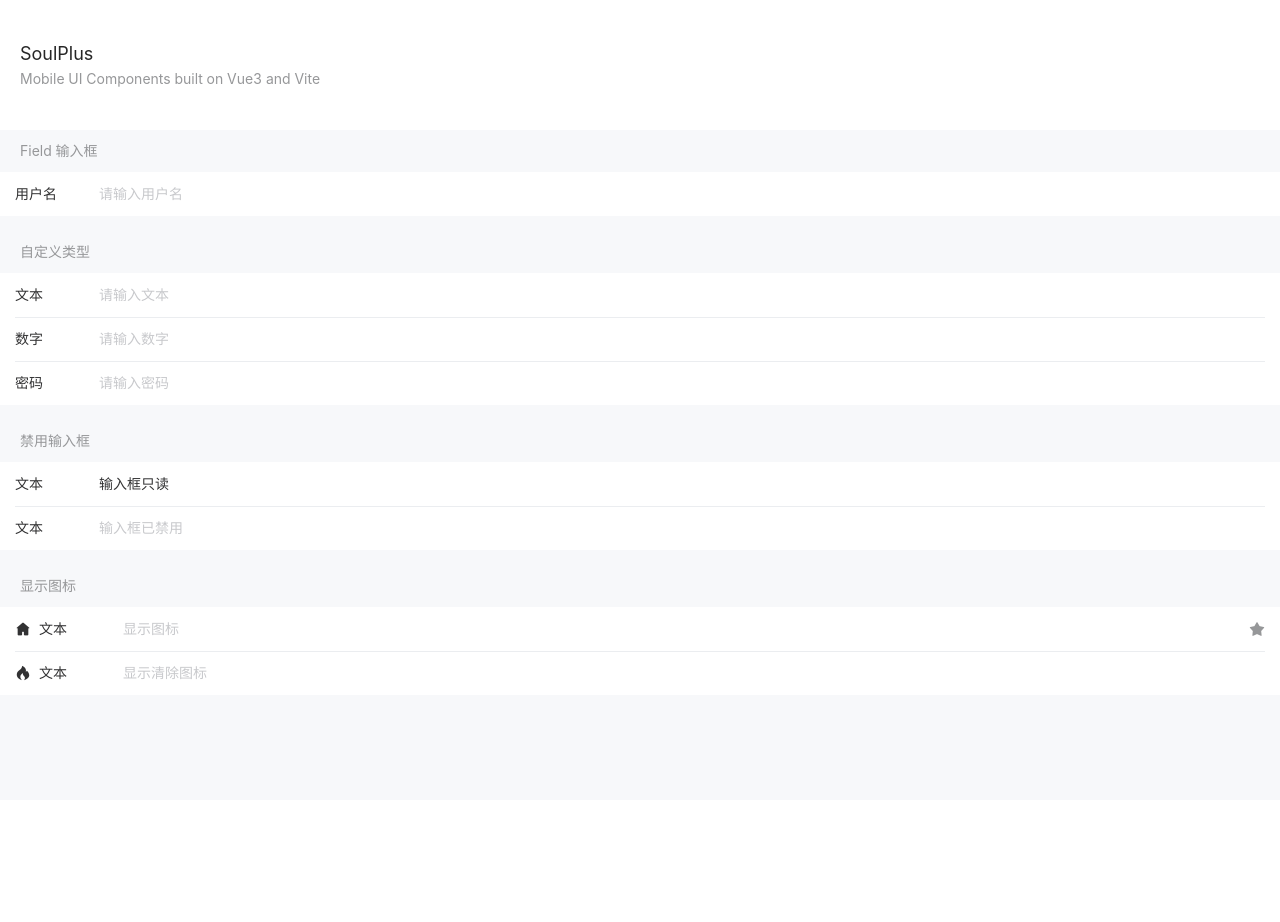
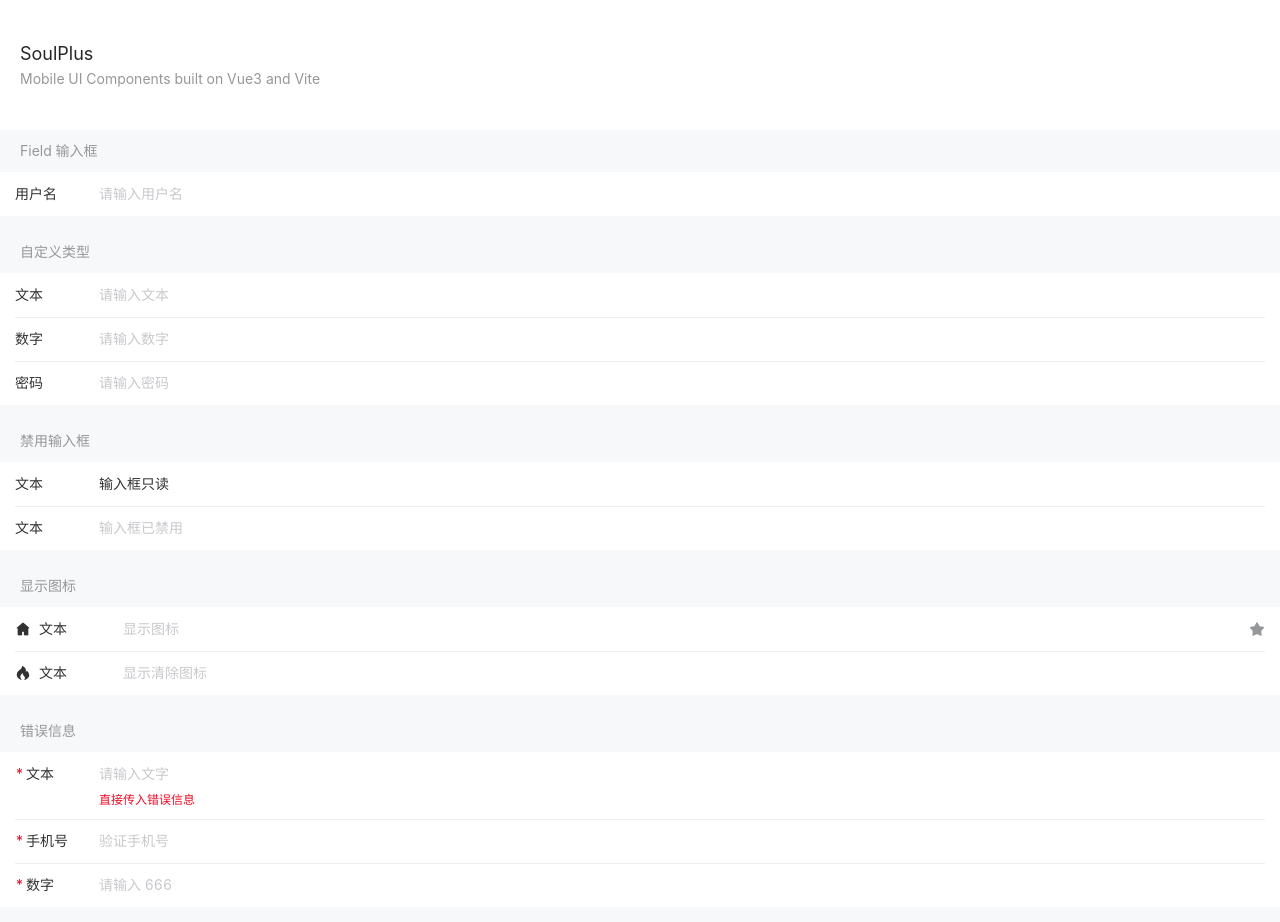
Before and after one commit to jsdawn/soul-plus, a Vue app: page /#/field in a window 1280 px wide. Before the commit the page ends 800 px from the top, so only its background shows below. Built offline with nearby package versions, Linux system fonts and the light colour scheme.

Commit message:
add field rules

```diff
--- a/packages/Field/SoField.vue
+++ b/packages/Field/SoField.vue
@@ -20,7 +20,10 @@
     <div
       class="so-field__label"
       v-if="props.label || slots.label"
-      :class="props.labelClass"
+      :class="[
+        { 'so-field__label--required': props.required },
+        props.labelClass
+      ]"
       :style="{ width: props.labelWidth, textAlign: props.labelAlign }"
     >
       <slot name="label">
@@ -28,6 +31,7 @@
       </slot>
     </div>
 
+    <div class="so-field__value">
       <div class="so-field__body">
         <slot>
           <input
@@ -58,6 +62,14 @@
         </slot>
       </div>
 
+      <div
+        class="so-field__error-message"
+        v-if="state.validateMessage || props.errorMessage"
+      >
+        {{ state.validateMessage || props.errorMessage }}
+      </div>
+    </div>
+
     <slot name="extra"></slot>
   </div>
 </template>
@@ -69,7 +81,15 @@
 </script>
 
 <script setup>
-import { ref, useAttrs, computed, reactive, useSlots } from 'vue';
+import {
+  ref,
+  useAttrs,
+  computed,
+  reactive,
+  useSlots,
+  watch,
+  onMounted
+} from 'vue';
 import { trigger, useTruthy } from '../hooks';
 
 import SoIcon from '../Icon';
@@ -93,7 +113,7 @@
   formatter: Function,
   center: Boolean,
   clickable: Boolean,
-  rules: Array,
+  rules: [Array, Object],
 
   labelClass: [String, Array, Object],
   labelWidth: String,
@@ -146,6 +166,62 @@
   }
 };
 
+// -s validate rules -
+
+const resetValidation = () => {
+  if (!state.validateFailed) return;
+  state.validateFailed = false;
+  state.validateMessage = '';
+};
+
+const validate = rules => {
+  resetValidation();
+  if (!rules || !rules.length) return;
+
+  for (let rule of rules) {
+    // required
+    if (rule.required && getModelValue() == '') {
+      state.validateFailed = true;
+      state.validateMessage = rule.message || '';
+      return;
+    }
+
+    // validator
+    if (rule.validator) {
+      let result = rule.validator(props.modelValue, rule);
+      let isResStr = typeof result === 'string';
+      if (isResStr || result === false) {
+        state.validateFailed = true;
+        state.validateMessage = (isResStr ? result : rule.message) || '';
+        return;
+      }
+    }
+    // pattern
+    else if (rule.pattern) {
+      let reg = new RegExp(rule.pattern);
+      if (reg && !reg.test(props.modelValue)) {
+        state.validateFailed = true;
+        state.validateMessage = rule.message || '';
+        return;
+      }
+    }
+  }
+};
+
+const validateWithTrigger = trigger => {
+  if (!props.rules) return;
+
+  let validRules = []
+    .concat(props.rules)
+    .filter(rule => trigger === (rule.trigger || 'blur'));
+
+  if (validRules.length) validate(validRules);
+};
+
+// -end validate rules -
+
+// -s input events -
+
 const onClick = event => emit('click', event);
 
 const onClear = event => {
@@ -158,6 +234,7 @@
   state.focused = false;
   updateValue(getModelValue());
   emit('blur', event);
+  validateWithTrigger('blur');
 };
 
 const onFocus = event => {
@@ -209,4 +286,19 @@
     onCompositionend: endComposing
   };
 });
+
+// -end input events -
+
+watch(
+  () => props.modelValue,
+  () => {
+    updateValue(getModelValue());
+    resetValidation();
+    validateWithTrigger('change');
+  }
+);
+
+onMounted(() => {
+  updateValue(getModelValue());
+});
 </script>
--- a/packages/theme-chalk/src/field.scss
+++ b/packages/theme-chalk/src/field.scss
@@ -6,6 +6,7 @@
 $field-disabled-color: $gray-5;
 $icon-padding: 8px;
 $icon-clear-color: $gray-5;
+$error-color: $red;
 
 .so-field {
   position: relative;
@@ -71,16 +72,33 @@
   &__label {
     flex: none;
     width: 6em;
+
+    &--required:before {
+      margin-right: 2px;
+      color: $error-color;
+      content: '*';
+    }
+  }
+
+  &__value {
+    position: relative;
+    flex: 1;
+    color: $text-secondary-color;
+    text-align: right;
+    word-wrap: break-word;
+  }
+
+  &__error-message {
+    margin-top: 5px;
+    color: $error-color;
+    text-align: left;
+    font-size: $font-size-sm;
+    line-height: 1.5;
   }
 
   &__body {
-    position: relative;
-    flex: 1;
     display: flex;
     align-items: center;
-    color: $text-secondary-color;
-    text-align: right;
-    word-wrap: break-word;
   }
 
   &__control {
--- a/rollup.config.js
+++ b/rollup.config.js
@@ -6,7 +6,6 @@
 import vue from 'rollup-plugin-vue';
 import scss from 'rollup-plugin-scss';
 import commonjs from 'rollup-plugin-commonjs';
-import { terser } from 'rollup-plugin-terser';
 
 // not comps files
 const NOT_COMPS = ['index.js', 'style', 'hooks', 'theme-chalk'];
@@ -57,8 +56,7 @@
     }),
     commonjs(),
     nodeResolve(),
-    esbuild(),
-    terser()
+    esbuild()
   ],
   external: ['vue']
 }));
--- a/src/pages/field.vue
+++ b/src/pages/field.vue
@@ -56,6 +56,33 @@
         placeholder="显示清除图标"
       ></so-field>
     </div>
+
+    <h3 class="comp-title">错误信息</h3>
+    <div class="comp-wrap">
+      <so-field
+        label="文本"
+        v-model="info.err1"
+        required
+        placeholder="请输入文字"
+        error-message="直接传入错误信息"
+      ></so-field>
+
+      <so-field
+        label="手机号"
+        required
+        v-model="info.err2"
+        placeholder="验证手机号"
+        :rules="info.rules2"
+      ></so-field>
+
+      <so-field
+        label="数字"
+        required
+        v-model="info.err3"
+        placeholder="请输入 666"
+        :rules="info.rules3"
+      ></so-field>
+    </div>
   </div>
 </template>
 
@@ -71,7 +98,20 @@
   pwd: '',
 
   icon1: '',
-  icon2: ''
+  icon2: '',
+
+  err2: '',
+
+  rules1: [
+    { required: true, message: '手机号不能为空' },
+    { pattern: /^1[0-9]{10}$/, message: '手机号格式错误', trigger: 'blur' }
+  ],
+  rules3: {
+    validator: value => {
+      return String(value) === '666';
+    },
+    message: '请输入 666 字面'
+  }
 });
 </script>
 
```
Lines whose indentation alone changed are shown as unchanged.
